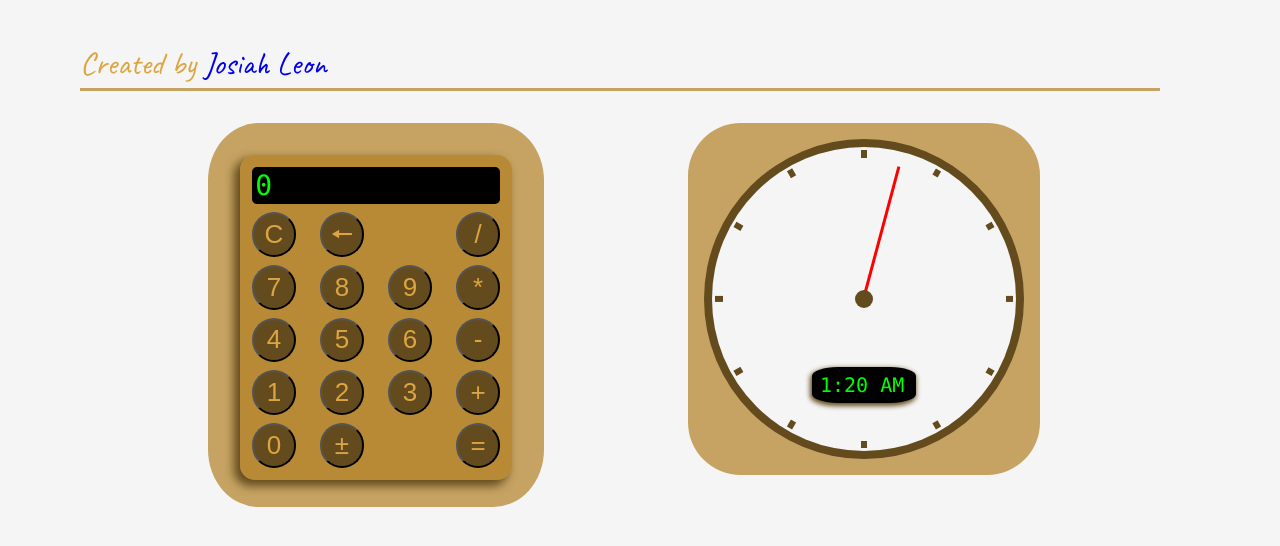
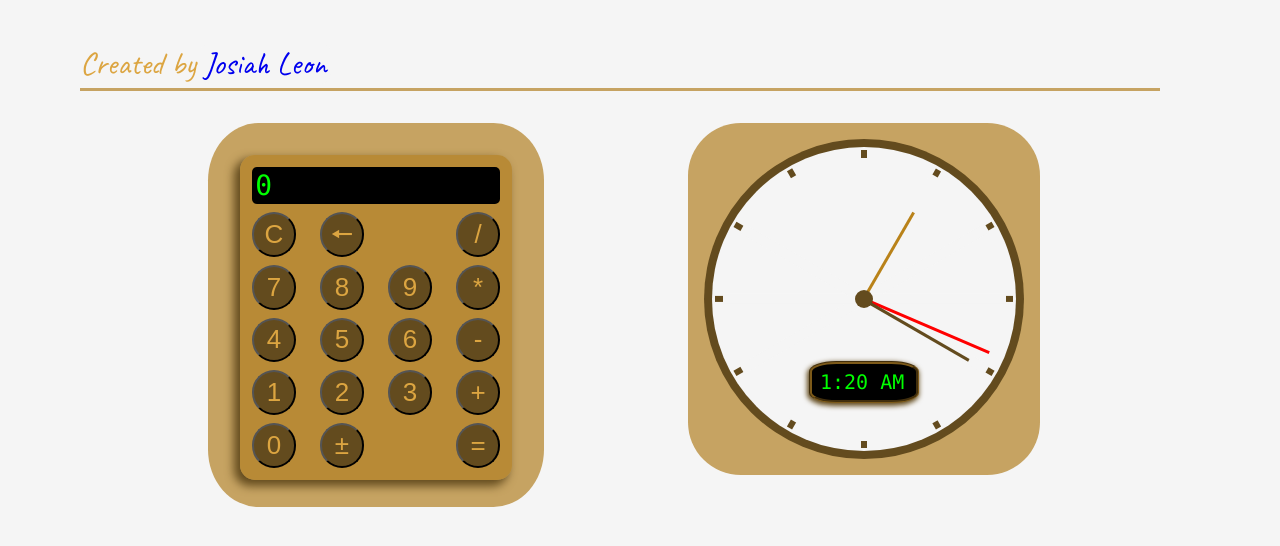
Before and after one commit to ROTBOW/mini-us, a React (Create React App) app: page / in a window 1280 px wide. Shown: the top 546 px of the page. Built offline with nearby package versions, Linux system fonts and the light colour scheme.

Commit message:
finished clock

```diff
--- a/src/blocks/clock/clock.jsx
+++ b/src/blocks/clock/clock.jsx
@@ -11,10 +11,16 @@ const getTime = () => {
 const Clock = () => {
 
     const [curTime, setCurTime] = useState(new Date().toLocaleString('en-US', { hour: 'numeric', minute: 'numeric', hour12: true }))
+    const [secDeg, setSecDeg] = useState(getTime()[2] * 6);
+    const [minDeg, setMinDeg] = useState(getTime()[1] * 6);
+    const [hourDeg, setHourDeg] = useState((getTime()[0] % 12) * 30);
 
     useEffect(() => {
         const clockInterval = setInterval(() => {
-            let t = getTime()
+            let [h, m, s] = getTime()
+            setSecDeg(s * 6);
+            setMinDeg(m * 6);
+            setHourDeg((h % 12) * 30);
 
             setCurTime(new Date().toLocaleString('en-US', { hour: 'numeric', minute: 'numeric', hour12: true }))
         }, 1000);
@@ -26,7 +32,7 @@ const Clock = () => {
         let markers = [];
         for (let i = 0; i < 160; i += 30 ) {
             markers.push(
-                <div className='clock-hour-marker' style={{ transform: `rotate(${i}deg)` }}><div/></div>
+                <div className='clock-hour-marker' style={{ transform: `rotate(${i}deg)` }} key={i}><div/></div>
             );
         };
         return markers;
@@ -38,9 +44,9 @@ const Clock = () => {
                 <div className='clock-face'>
                     {hourMarkers()}
                     <div className='clock-digital'>{curTime}</div>
-                    <div className='clock-hand clock-second'/>
-                    {/* <div className='clock-minute'/>
-                    <div className='clock-hour'/> */}
+                    <div className={`clock-hand clock-second ${[0, 360].includes(secDeg) ? "disable" : ""}`} style={{rotate: `${secDeg}deg`}}/>
+                    <div className={`clock-hand clock-minute ${[0, 360].includes(minDeg) ? "disable" : ""}`} style={{rotate: `${minDeg}deg`}}/>
+                    <div className={`clock-hand clock-hour ${[0, 360].includes(hourDeg) ? "disable" : ""}`} style={{rotate: `${hourDeg}deg`}}/>
 
                     <div className='clock-cap'/>
                 </div>
--- a/src/blocks/clock/clock.scss
+++ b/src/blocks/clock/clock.scss
@@ -1,5 +1,9 @@
 @import '../../styles/block_mixin.scss';
 @import '../../styles/variables.scss';
+
+.disable {
+    transition: none !important;
+}
 
 .clock-container {
     @include default-block;
@@ -38,6 +42,7 @@
     padding: 0.5rem;
     bottom: 3rem;
     border-radius: 25%;
+    border: $second-color 3px groove;
     box-shadow: -1px 2px 5px 1px $second-color-dark;
     z-index: 0;
     width: 5.5rem;
@@ -65,28 +70,29 @@
     position: absolute;
     transform-origin: bottom center;
     z-index: 1;
+    bottom: 50%;
 
     transition: 1s all;
     // will use the rotate to move the clock to where it needs to be
-    rotate: 15deg;
 }
 
 .clock-second {
     background-color: red;
     width: 1%;
     height: 45%;
-    bottom: 50%;
 };
 
 .clock-minute {
-    color: blue;
+    background-color: $second-color-dark;
+    height: 40%;
+    width: 1%;
+
 }
 
 .clock-hour {
-    position: absolute;
-    width: 5%;
-    height: 50%;
-    background-color: black;
+    width: 1%;
+    height: 33%;
+    background-color: $main-color-dark;
 }
 
 .clock-cap {
```
